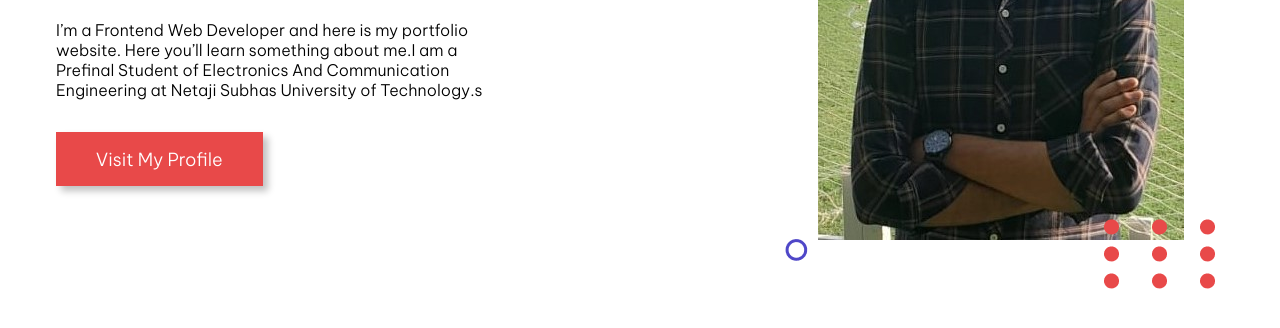
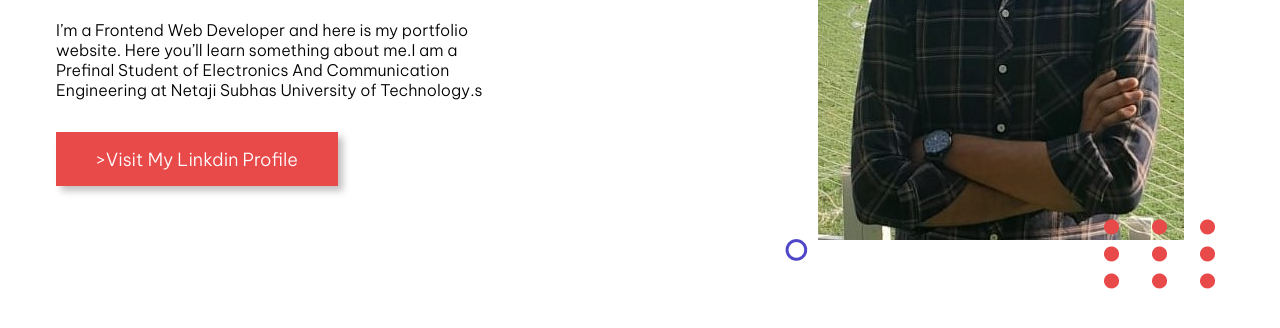
Before and after one commit to 2002abhay/Portfoliowebsite2, a plain HTML site: page index.html in a window 1280 px wide. Shown: the part 432-760 px from the top of the page. Drawn offline with nearby package versions, Linux system fonts and the light colour scheme.

Commit message:
Update index.html

```diff
--- a/index.html
+++ b/index.html
@@ -48,8 +48,8 @@
                         learn something about me.I am a Prefinal Student of Electronics And Communication Engineering at Netaji Subhas University of Technology.s
                     </div>
 
-                    <div class="btn-pink" id="btn">Visit My Profile
-                    <a href="www.linkedin.com/in/abhay-tiwari-5372981a0"> </a>
+                    <div class="btn-pink" id="btn"  onclick="window.location.href='https://www.linkedin.com/in/abhay-tiwari-5372981a0/';">>Visit My Linkdin Profile
+
 
                     </div>
 
```
